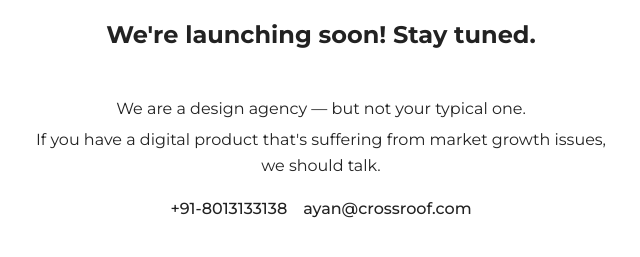
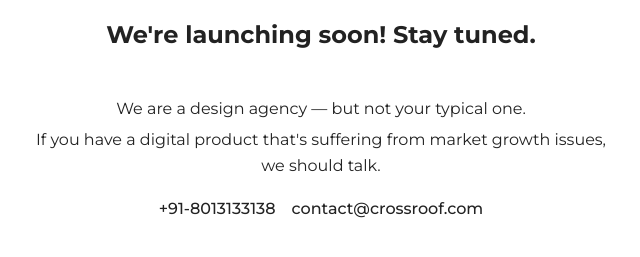
Before and after one commit to ayanb911/crossroof, a website: page index.html in a window 1280 px wide. Shown: the part 331-588 px from the top of the page, without its empty margins (319-959 px from the left). Drawn offline with nearby package versions, Linux system fonts and the light colour scheme.

Commit message:
email changed

```diff
--- a/index.html
+++ b/index.html
@@ -27,7 +27,7 @@
     </div>
     <div class="contact d-flex">
       <a href="tel:+91-8013133138">+91-8013133138</a>
-      <a href="mailto:ayan@crossroof.com">ayan@crossroof.com</a>
+      <a href="mailto:contact@crossroof.com">contact@crossroof.com</a>
     </div>
   </div>
 
```
